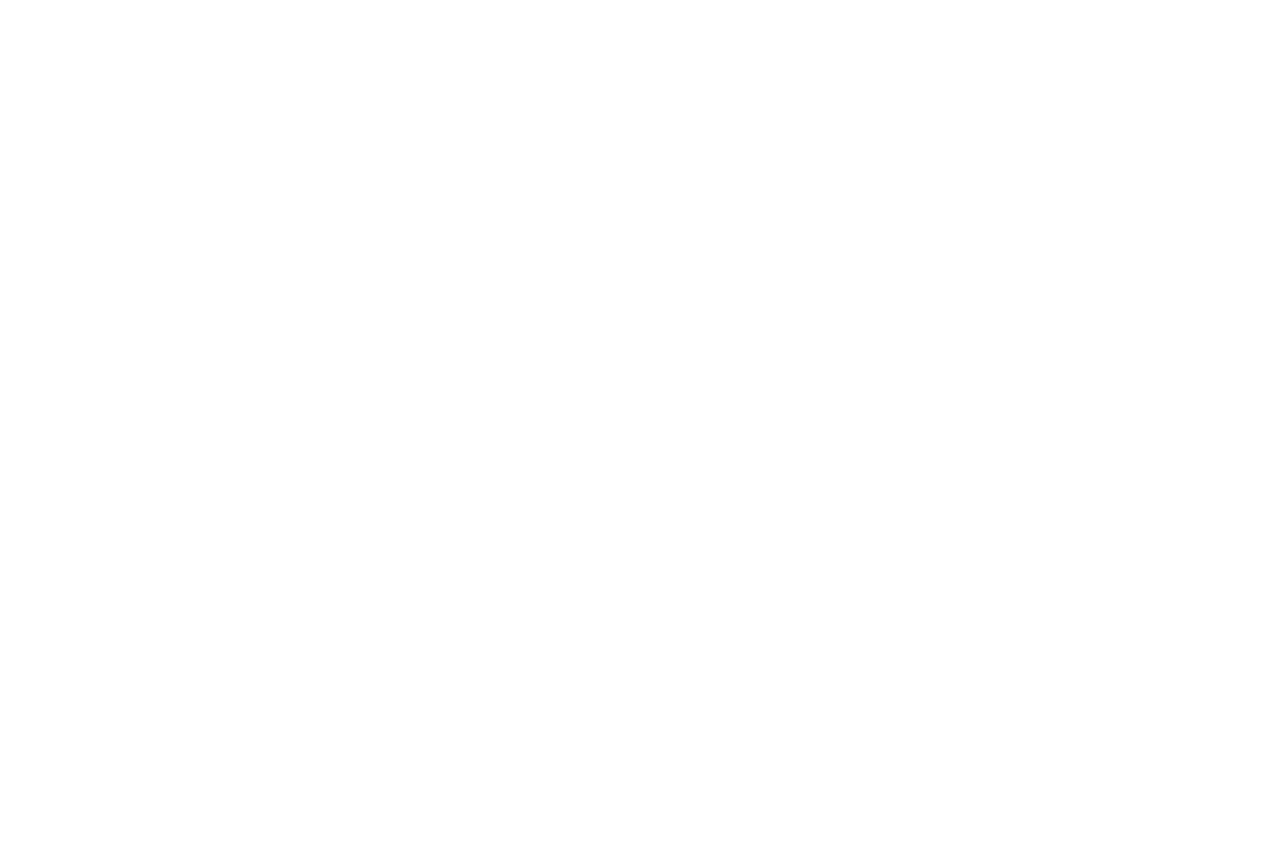
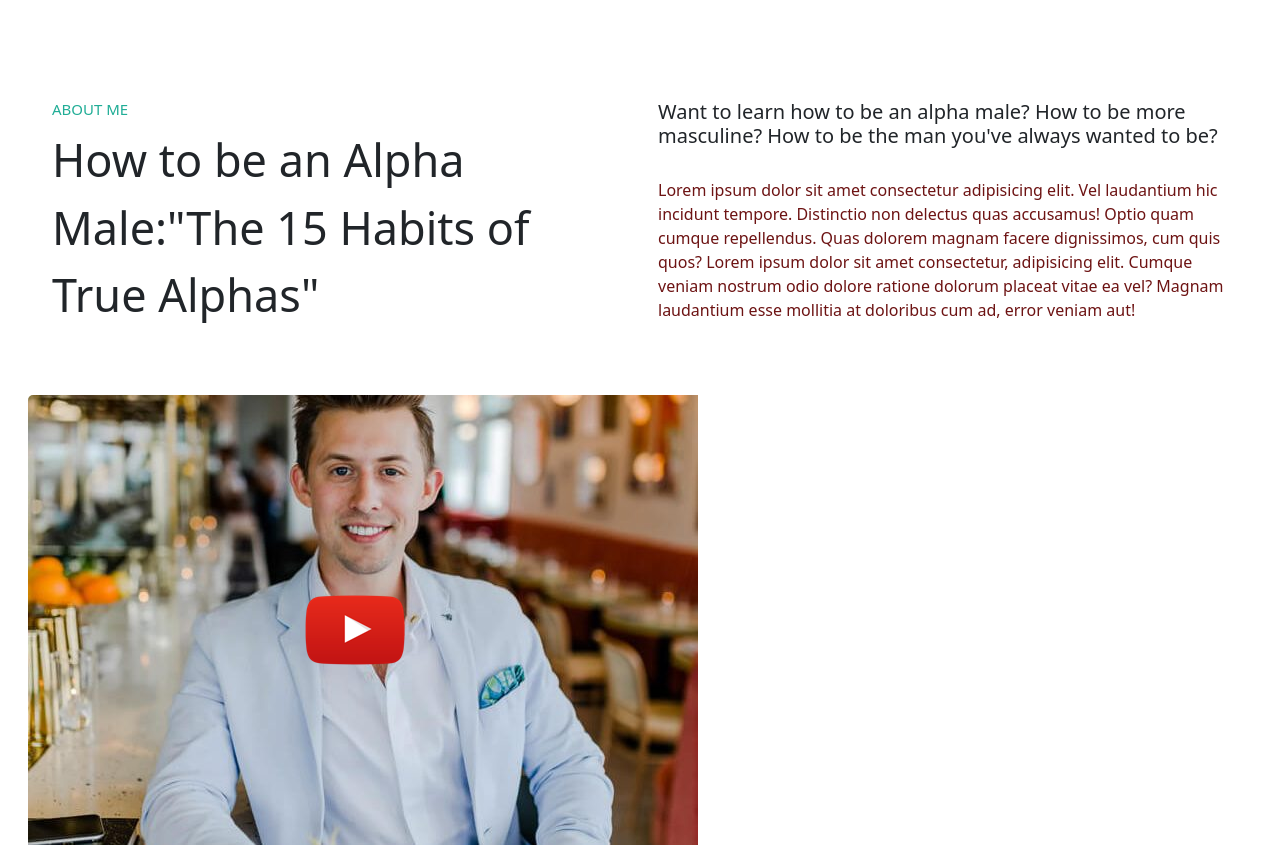
Before and after one commit to AndreaChiari/motivation, a Vue app: page / in a window 1280 px wide. Shown: the part 800-1647 px from the top of the page. Built offline with nearby package versions, Linux system fonts and the light colour scheme; the HTML template or start-up script is replaced by a standard one.

Commit message:
update-main

```diff
--- a/src/assets/colors.scss
+++ b/src/assets/colors.scss
@@ -1,5 +1,5 @@
 $color-green: #20AD96;
 $color-violet: #3F3A64;
 $color-lightPink: #F5F1ED;
-$color-grey: #6d1313;
+$color-gray: #6d1313;
 $color-lightViolet: #8C89A2
--- /dev/null
+++ b/src/assets/data/store.js
@@ -0,0 +1,24 @@
+import { reactive } from 'vue';
+
+export const store = reactive({
+
+    proofList: [
+        {
+            value: '1926',
+            title: 'FINISHED LESSONS'
+        },
+        {
+            value: '100%',
+            title: 'SATISFACTION RATE'
+        },
+        {
+            value: '3092+',
+            title: 'ENROLLED LEARNERS'
+        },
+        {
+            value: '200',
+            title: 'ONLINE INSTRUCTORS'
+        },
+
+    ]
+})
--- a/src/components/appMain.vue
+++ b/src/components/appMain.vue
@@ -1,54 +1,129 @@
 <script>
 import socialProof from './socialProof.vue'
+import { store } from '../assets/data/store'
 export default {
     name: 'appMain',
     components: { socialProof },
     data() {
         return {
-            proofList: [
-                {
-                    value: '1926',
-                    title: 'FINISHED LESSONS'
-                },
-                {
-                    value: '100%',
-                    title: 'SATISFACTION RATE'
-                },
-                {
-                    value: '3092+',
-                    title: 'ENROLLED LEARNERS'
-                },
-                {
-                    value: '200',
-                    title: 'ONLINE INSTRUCTORS'
-                },
-
-            ]
-
+            store
         }
     }
+
 }
 </script>
 
 <template>
     <main>
+
+        <!-- social proof section -->
+
         <section class="row mx-auto mt-5 social-proof">
-            <socialProof v-for="sp in proofList" :key="sp.value" :title="sp.title" :value="sp.value"></socialProof>
+            <socialProof v-for="sp in this.store.proofList" :key="sp.value" :title="sp.title" :value="sp.value">
+            </socialProof>
+        </section>
+        <section class="row ms-auto about">
+            <div class="col-6 title-section">
+                <h5>ABOUT ME</h5>
+                <p>How to be an Alpha Male:"The 15 Habits of True Alphas"</p>
+            </div>
+            <div class="col-6 info-section">
+                <h3>Want to learn how to be an alpha male? How to be more masculine?
+                    How to be the man you've always wanted to be?
+                </h3>
+                <p>Lorem ipsum dolor sit amet consectetur adipisicing elit. Vel laudantium hic incidunt tempore.
+                    Distinctio non delectus quas accusamus! Optio quam cumque repellendus. Quas dolorem magnam facere
+                    dignissimos, cum quis quos?
+                    Lorem ipsum dolor sit amet consectetur, adipisicing elit. Cumque veniam nostrum odio dolore ratione
+                    dolorum placeat vitae ea vel? Magnam laudantium esse mollitia at doloribus cum ad, error veniam aut!
+                </p>
+            </div>
+        </section>
+        <section class='about-jumbotron row'>
+            <div class="col-8 jumbo-video">
+                <img src="../assets/img/icon-youtube-play.png" alt="icon-youtube-play.png">
+
+            </div>
+            <div class="col-4 jumbo-quote">
+
+            </div>
 
         </section>
     </main>
 </template>
 
+
+
+
+
+
 <style scoped lang="scss">
 @use '../assets/mixin.scss' as *;
+@use '../assets/colors.scss' as *;
+
+// generals
+
 
 main {
     @include standard-container;
     min-height: 1200px;
 
+    // social proof section
     .social-proof {
         background-image: url(../assets/img/background-pattern-grid-line-06.png);
     }
 
+    // about section
+    .about {
+        margin-top: 150px;
+
+        .title-section {
+
+
+            h5 {
+                color: $color-green;
+                font-size: 15px;
+            }
+
+            p {
+                font-size: 45px;
+                padding-right: 50px;
+            }
+        }
+
+        .info-section {
+            h3 {
+                font-size: 20px;
+                margin-bottom: 30px;
+            }
+
+            p {
+                color: $color-gray;
+            }
+        }
+    }
+
+    .about-jumbotron {
+        margin-top: 50px;
+        min-height: 500px;
+
+        .jumbo-video {
+            background-image: url("../assets/img/home-movation-video-poster-670x450.jpg");
+            background-repeat: no-repeat;
+            border-radius: 5px;
+            position: relative;
+
+            img {
+                position: absolute;
+                top: 40%;
+                left: 34%;
+            }
+
+        }
+
+        .jumbo-quote {}
+
+
+    }
 }
 </style>
```
